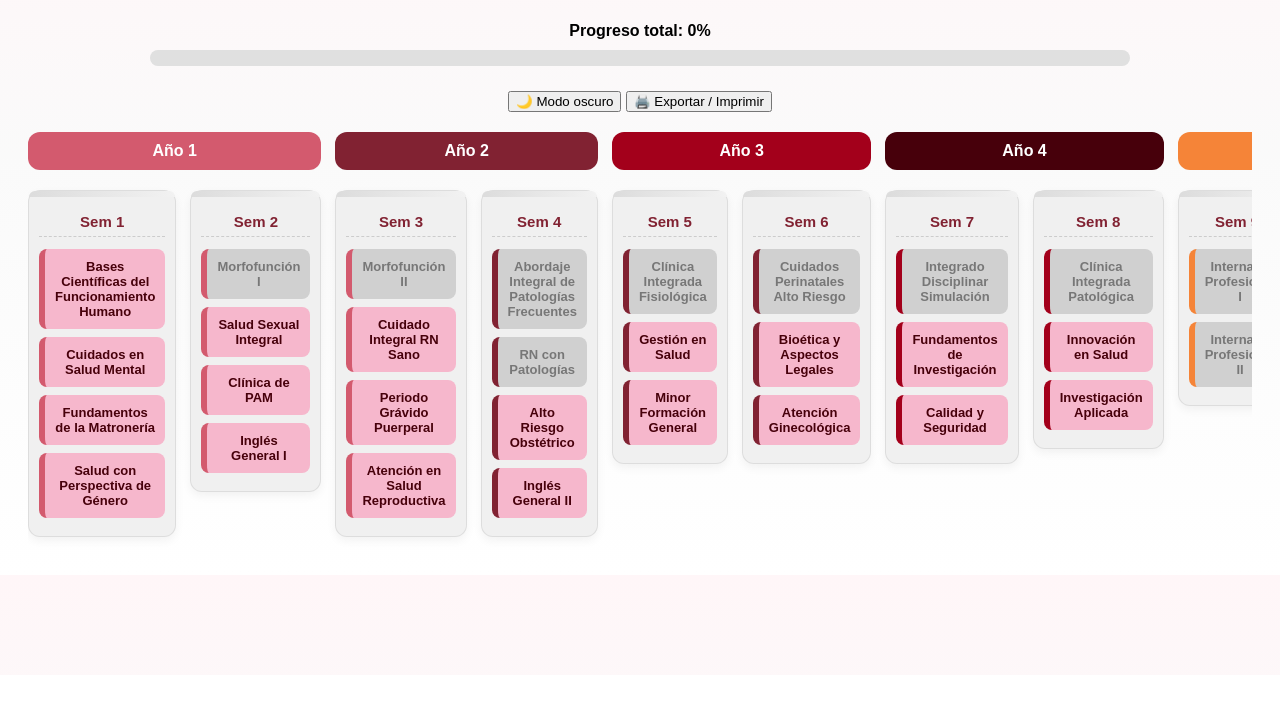
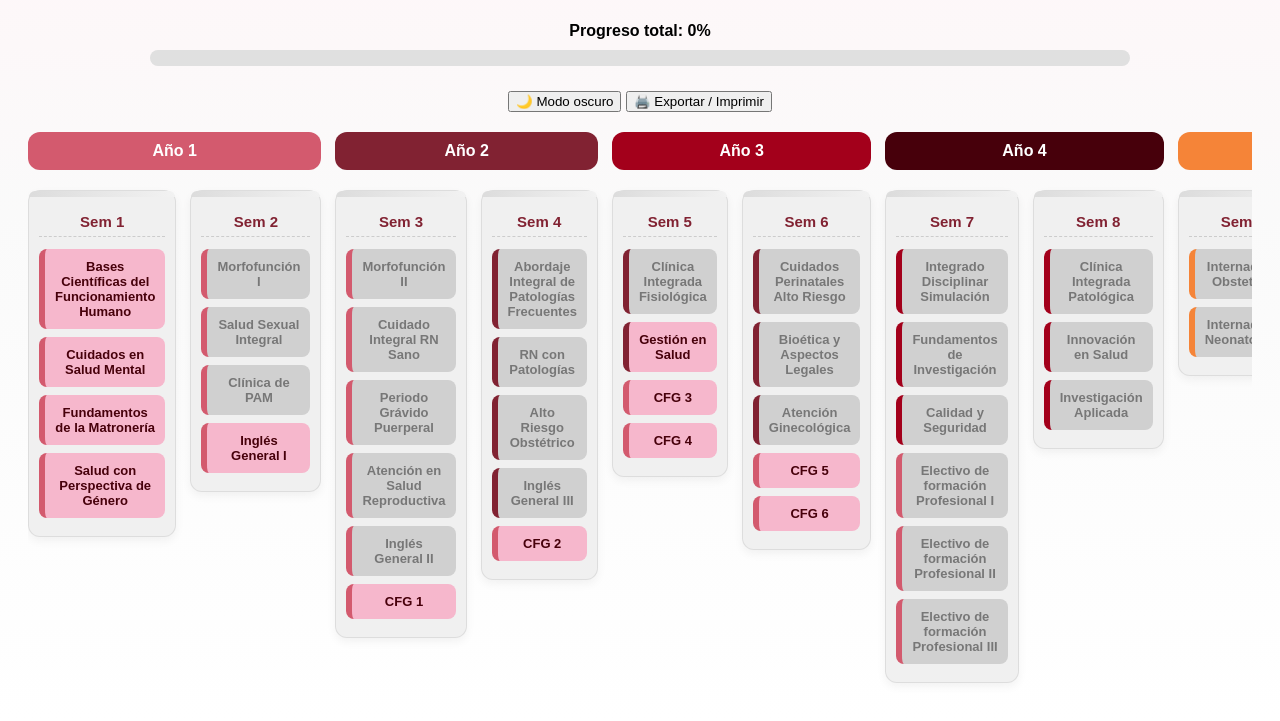
Before and after one commit to ImTffany/Malla-obstetricia, a plain HTML site: page index.html in a window 1280 px wide. Shown: the part 125-846 px from the top of the page. Before the commit the page ends 800 px from the top, so only its background shows below. Drawn offline with Linux system fonts and the light colour scheme.

Commit message:
Update index.html

```diff
--- a/index.html
+++ b/index.html
@@ -321,18 +321,20 @@
   <div class="semestre">
     <h2>Sem 2</h2>
     <div class="ramo bloqueado basico" data-id="morfo1" data-prereq="bases">Morfofunción I</div>
-    <div class="ramo pendiente basico" data-id="sexual">Salud Sexual Integral</div>
-    <div class="ramo pendiente basico" data-id="pam">Clínica de PAM</div>
-    <div class="ramo pendiente basico" data-id="ingles1">Inglés General I</div>
+    <div class="ramo pendiente basico" data-id="sexual" data-prereq="genero">Salud Sexual Integral</div>
+    <div class="ramo pendiente basico" data-id="pam" data-prereq="fundamentos">Clínica de PAM</div>
+    <div class="ramo pendiente basico" data-id="ingles1" >Inglés General I</div>
   </div>
 
   <!-- SEMESTRE 3 -->
   <div class="semestre">
     <h2>Sem 3</h2>
     <div class="ramo bloqueado basico" data-id="morfo2" data-prereq="morfo1">Morfofunción II</div>
-    <div class="ramo pendiente basico" data-id="rn">Cuidado Integral RN Sano</div>
-    <div class="ramo pendiente basico" data-id="puerperio">Periodo Grávido Puerperal</div>
-    <div class="ramo pendiente basico" data-id="reproductiva">Atención en Salud Reproductiva</div>
+    <div class="ramo pendiente basico" data-id="rn" data-prereq="pam">Cuidado Integral RN Sano</div>
+    <div class="ramo pendiente basico" data-id="puerperio" data-prereq="pam">Periodo Grávido Puerperal</div>
+    <div class="ramo pendiente basico" data-id="reproductiva" data-prereq="sexual">Atención en Salud Reproductiva</div>
+    <div class="ramo pendiente basico" data-id="ingles2" data-prereq="ingles1">Inglés General II</div>
+    <div class="ramo pendiente basico" data-id="cfg1">CFG 1</div>
   </div>
 
   <!-- SEMESTRE 4 -->
@@ -340,54 +342,61 @@
     <h2>Sem 4</h2>
     <div class="ramo bloqueado licenciatura" data-id="patologias" data-prereq="morfo2">Abordaje Integral de Patologías Frecuentes</div>
     <div class="ramo bloqueado licenciatura" data-id="rn-pat" data-prereq="rn">RN con Patologías</div>
-    <div class="ramo pendiente licenciatura" data-id="alto-riesgo">Alto Riesgo Obstétrico</div>
-    <div class="ramo pendiente licenciatura" data-id="ingles2">Inglés General II</div>
+    <div class="ramo pendiente licenciatura" data-id="alto-riesgo" data-prereq="puerperio">Alto Riesgo Obstétrico</div>
+    <div class="ramo pendiente licenciatura" data-id="ingles3" data-prereq="ingles2">Inglés General III</div>
+    <div class="ramo pendiente basico" data-id="cfg2">CFG 2</div>
   </div>
 
   <!-- SEMESTRE 5 -->
   <div class="semestre">
     <h2>Sem 5</h2>
-    <div class="ramo bloqueado licenciatura" data-id="clinica-fisio" data-prereq="alto-riesgo">Clínica Integrada Fisiológica</div>
+    <div class="ramo bloqueado licenciatura" data-id="clinica-fisio" data-prereq="patologias,alto-riesgo,rn-pat">Clínica Integrada Fisiológica</div>
     <div class="ramo pendiente licenciatura" data-id="gestion">Gestión en Salud</div>
-    <div class="ramo pendiente licenciatura" data-id="minor1">Minor Formación General</div>
+    <div class="ramo pendiente basico" data-id="cfg3">CFG 3</div>
+    <div class="ramo pendiente basico" data-id="cfg4">CFG 4</div>
   </div>
 
   <!-- SEMESTRE 6 -->
   <div class="semestre">
     <h2>Sem 6</h2>
-    <div class="ramo bloqueado licenciatura" data-id="perinatal" data-prereq="clinica-fisio">Cuidados Perinatales Alto Riesgo</div>
-    <div class="ramo pendiente licenciatura" data-id="bioetica">Bioética y Aspectos Legales</div>
-    <div class="ramo pendiente licenciatura" data-id="gine">Atención Ginecológica</div>
+    <div class="ramo bloqueado licenciatura" data-id="perinatal" data-prereq="rn-pat,alto-riesgo">Cuidados Perinatales Alto Riesgo</div>
+    <div class="ramo pendiente licenciatura" data-id="bioetica" data-prereq="gestion">Bioética y Aspectos Legales</div>
+    <div class="ramo pendiente licenciatura" data-id="gine" data-prereq="clinica-fisio">Atención Ginecológica</div>
+    <div class="ramo pendiente basico" data-id="cfg5">CFG 5</div>
+    <div class="ramo pendiente basico" data-id="cfg6">CFG 6</div>
   </div>
 
   <!-- SEMESTRE 7 -->
   <div class="semestre">
     <h2>Sem 7</h2>
     <div class="ramo bloqueado profesional" data-id="simulacion" data-prereq="perinatal,clinica-fisio">Integrado Disciplinar Simulación</div>
-    <div class="ramo pendiente profesional" data-id="investigacion">Fundamentos de Investigación</div>
-    <div class="ramo pendiente profesional" data-id="calidad">Calidad y Seguridad</div>
+    <div class="ramo pendiente profesional" data-id="investigacion" data-prereq="bioetica">Fundamentos de Investigación</div>
+    <div class="ramo pendiente profesional" data-id="calidad" data-prereq="gestion">Calidad y Seguridad</div>
+    <div class="ramo pendiente basico" data-id="electivo1" data-prereq="clinica-fisio">Electivo de formación Profesional I</div>
+    <div class="ramo pendiente basico" data-id="electivo2" data-prereq="clinica-fisio">Electivo de formación Profesional II</div>
+    <div class="ramo pendiente basico" data-id="electivo3" data-prereq="clinica-fisio">Electivo de formación Profesional III</div>
   </div>
 
   <!-- SEMESTRE 8 -->
   <div class="semestre">
     <h2>Sem 8</h2>
     <div class="ramo bloqueado profesional" data-id="clinica-pat" data-prereq="simulacion">Clínica Integrada Patológica</div>
-    <div class="ramo pendiente profesional" data-id="innovacion">Innovación en Salud</div>
-    <div class="ramo pendiente profesional" data-id="invest-ap">Investigación Aplicada</div>
+    <div class="ramo pendiente profesional" data-id="innovacion" data-prereq="gestion">Innovación en Salud</div>
+    <div class="ramo pendiente profesional" data-id="invest-ap" data-prereq="investigacion">Investigación Aplicada</div>
   </div>
 
   <!-- SEMESTRE 9 -->
   <div class="semestre">
     <h2>Sem 9</h2>
-    <div class="ramo bloqueado internado" data-id="internado1" data-prereq="clinica-pat" data-lock="true">Internado Profesional I</div>
-    <div class="ramo bloqueado internado" data-id="internado2" data-prereq="clinica-pat" data-lock="true">Internado Profesional II</div>
+    <div class="ramo bloqueado internado" data-id="internado1" data-prereq="clinica-pat" data-lock="true">Internado de Obstetricia</div>
+    <div class="ramo bloqueado internado" data-id="internado2" data-prereq="clinica-pat" data-lock="true">Internado de Neonatología</div>
   </div>
 
   <!-- SEMESTRE 10 -->
   <div class="semestre">
     <h2>Sem 10</h2>
-    <div class="ramo bloqueado internado" data-id="internado3" data-prereq="internado1,internado2" data-lock="true">Internado Profesional III</div>
-    <div class="ramo bloqueado internado" data-id="internado4" data-prereq="internado1,internado2" data-lock="true">Internado Profesional IV</div>
+    <div class="ramo bloqueado internado" data-id="internado3" data-prereq="internado1,internado2" data-lock="true">Internado de Ginecología</div>
+    <div class="ramo bloqueado internado" data-id="internado4" data-prereq="internado1,internado2" data-lock="true">Internado de APS</div>
   </div>
 
 </div>
```
